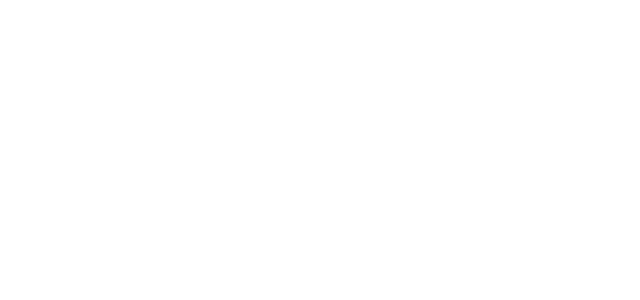
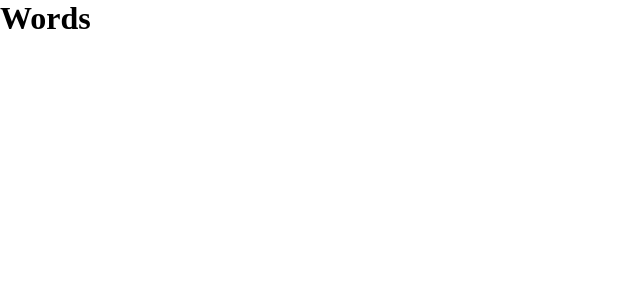
Before and after one commit to MikiWojak/words-list-vue, a Vue app: page / in a window 1280 px wide. Shown: the top 300 px of the page, without its empty margins (0-640 px from the left). Built offline with nearby package versions, Linux system fonts and the light colour scheme.

Commit message:
Words - basic view

```diff
--- a/src/App.vue
+++ b/src/App.vue
@@ -1,9 +1,15 @@
 <template>
-    <div> </div>
+    <div>
+        <words />
+    </div>
 </template>
 
 <script>
 export default {
-    name: 'App'
+    name: 'App',
+
+    components: {
+        Words: () => import('@/views/Words')
+    }
 };
 </script>
--- /dev/null
+++ b/src/views/Words.vue
@@ -0,0 +1,11 @@
+<template>
+    <div>
+        <h1>Words</h1>
+    </div>
+</template>
+
+<script>
+export default {
+    name: 'Words'
+};
+</script>
```
